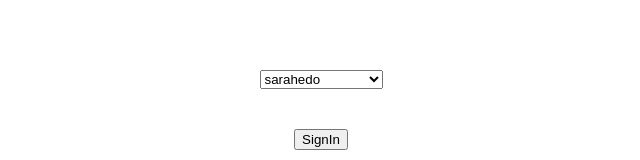
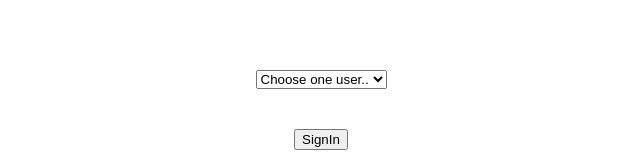
Before and after one commit to 16sweetyjain/would-you-rather, a React (Create React App) app: page / in a window 1280 px wide. Shown: the part 249-409 px from the top of the page, without its empty margins (319-959 px from the left). Built offline with nearby package versions, Linux system fonts and the light colour scheme.

Commit message:
fixed signIn for all users

```diff
--- a/src/components/HomeForHome.js
+++ b/src/components/HomeForHome.js
@@ -66,7 +66,7 @@ class HomeForHome extends Component {
 function mapStateToProps({ users, questions, authedUser }) {
     const user = users[authedUser];
     const uid = user.id
-    // console.log(uid)
+
 
     const answered = Object.keys(user.answers)
         .sort((a, b) => questions[b].timestamp - questions[a].timestamp);
--- a/src/components/SignInComponent.js
+++ b/src/components/SignInComponent.js
@@ -43,8 +43,8 @@ class SignIn extends Component {
 
 
 
-                    <select value={this.state.userName} onChange={this.handleChange} >
-                        <option hidden disabled value> -- select a user -- </option>
+                    <select  defaultValue="choose" value={this.state.userName} onChange={this.handleChange} >
+                        <option  value=" choose" >Choose one user..</option>
                         {this.props.userId.map((user) => {
                             return (
                                 <option  key={user} value={user}>{user}</option>
```
